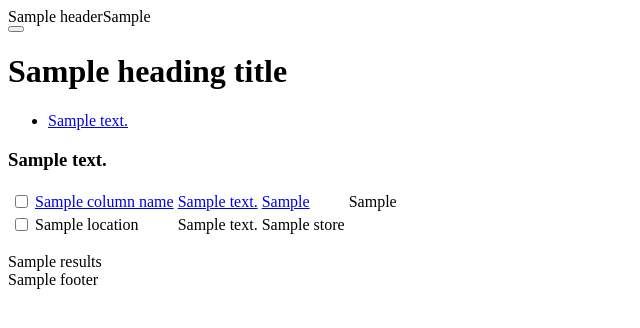
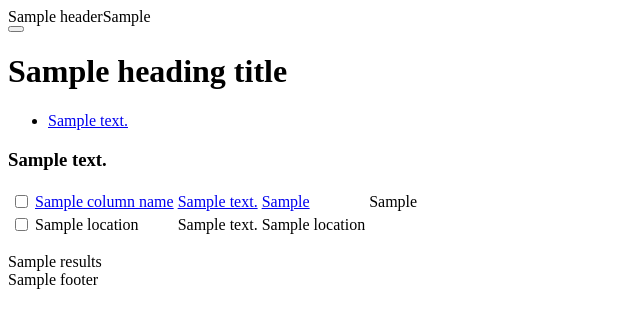
Before and after one commit to straightlight/opencart_contributions, a PHP site: template upload/admin/view/template/localisation/location_list.twig in a window 1280 px wide. Shown: the top 328 px of the page, without its empty margins (0-640 px from the left). Run offline with PHP 8.4, Linux system fonts and the light colour scheme; the template is opened without the code that fills it: most values are stand-ins (such as "Sample title", 1, 10 or a date in 2020); some libraries are stand-ins or nearby versions.

Commit message:
Update location_list.twig

```diff
--- a/upload/admin/view/template/localisation/location_list.twig
+++ b/upload/admin/view/template/localisation/location_list.twig
@@ -64,13 +64,7 @@
                     {% endif %}</td>
                   <td class="text-left">{{ locations.name }}</td>
                   <td class="text-left">{{ locations.address }}</td>
-		  <td class="text-left">
-		  {% if locations.store_id == 0 %}
-		  	{{ locations.store.name }} ({{ text_default }})
-		  {% else %}
-		  	{{ locations.store.name }}
-		  {% endif %}
-		  </td>
+		  <td class="text-left">{{ locations.store_name }}</td>
                   <td class="text-right"><a href="{{ locations.edit }}" data-toggle="tooltip" title="{{ button_edit }}" class="btn btn-primary"><i class="fa fa-pencil"></i></a></td>
                 </tr>
                 {% endfor %}
```
